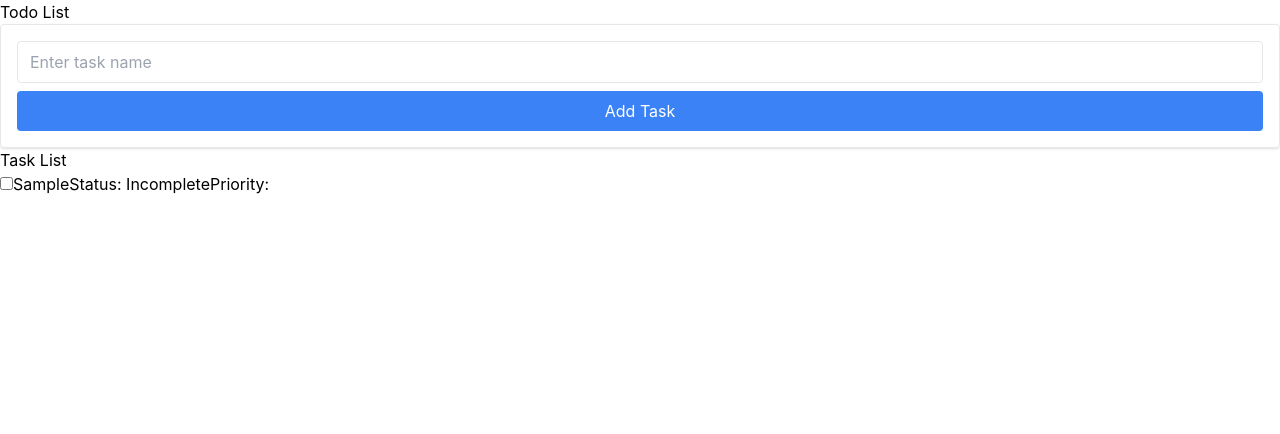
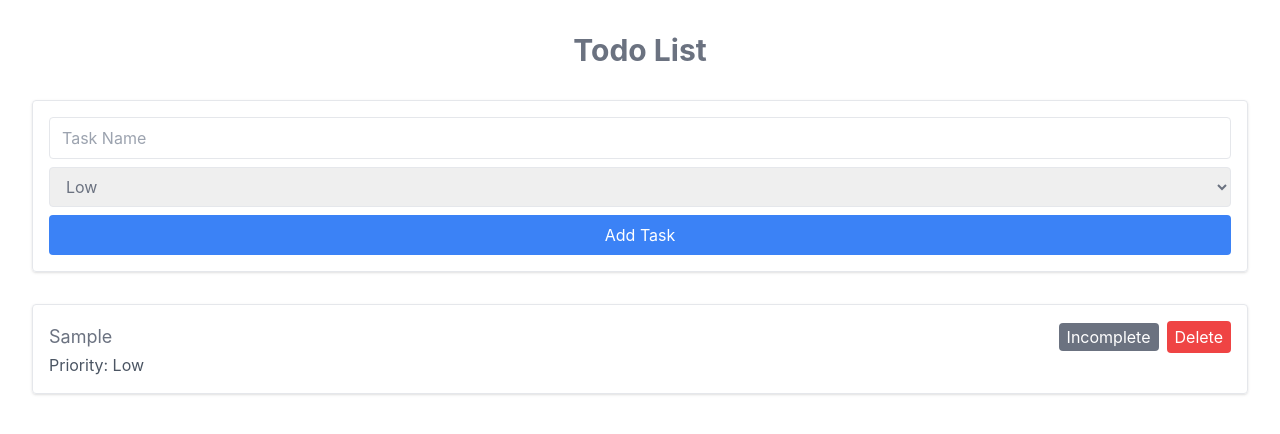
Before and after one commit to sinha45/to-do-list, a React (Create React App) app: page / in a window 1280 px wide. Both pictures are taken after typing "Sample" into the empty fields and a click on the button "Add Task". Shown: the top 434 px of the page. Built offline with nearby package versions, Linux system fonts and the light colour scheme.

Commit message:
delete & style

```diff
--- a/src/App.js
+++ b/src/App.js
@@ -1,48 +1,62 @@
-// App.js
-import React, { useState } from "react";
+import React, { useState, useEffect } from "react";
 import TaskForm from "./components/TaskForm";
 import TaskList from "./components/TaskList";
 
 const App = () => {
   const [tasks, setTasks] = useState([]);
 
-  // Function to add a new task
+  useEffect(() => {
+    const storedTasks = JSON.parse(localStorage.getItem("tasks"));
+    if (storedTasks) {
+      setTasks(storedTasks);
+    }
+  }, []);
+
+  useEffect(() => {
+    localStorage.setItem("tasks", JSON.stringify(tasks));
+  }, [tasks]);
+
   const handleAddTask = (newTask) => {
-    setTasks([...tasks, newTask]);
+    const taskId = Math.floor(Math.random() * 10000); // Generate a random ID
+    const taskWithId = { ...newTask, id: taskId };
+    setTasks([...tasks, taskWithId]);
   };
-
-  const handleToggleTaskStatus = (taskId) => {
-    const updatedTasks = tasks.map((task) => {
-      if (task.id === taskId) {
-        return { ...task, completed: !task.completed };
-      }
-      return task;
-    });
+  const handleDeleteTask = (taskId) => {
+    const updatedTasks = tasks.filter((task) => task.id !== taskId);
     setTasks(updatedTasks);
   };
 
-  const handleEditTaskName = (taskId, newName) => {
-    const updatedTasks = tasks.map((task) => {
-      if (task.id === taskId) {
-        return { ...task, name: newName };
-      }
-      return task;
-    });
+  const handleToggleTask = (taskId) => {
+    const updatedTasks = tasks.map((task) =>
+      task.id === taskId ? { ...task, completed: !task.completed } : task
+    );
+    setTasks(updatedTasks);
+  };
+
+  const handleEditTask = (taskId, newName) => {
+    const updatedTasks = tasks.map((task) =>
+      task.id === taskId ? { ...task, name: newName } : task
+    );
     setTasks(updatedTasks);
   };
 
   return (
-    <div>
-      <h1>Todo List</h1>
-      {/* Task Form component for adding new tasks */}
+    <div className="container mx-auto p-8 text-gray-500">
+      <h1 className="text-3xl font-bold  rounded-xl mb-8 text-center">
+        Todo List
+      </h1>
       <TaskForm onAddTask={handleAddTask} />
-
-      {/* Display the list of tasks */}
-      <TaskList
-        tasks={tasks}
-        onToggleTaskStatus={handleToggleTaskStatus}
-        onEditTaskName={handleEditTaskName}
-      />
+      <div className="mt-8">
+        {tasks.map((task) => (
+          <TaskList
+            key={task.id}
+            task={task}
+            onDelete={handleDeleteTask}
+            onToggle={handleToggleTask}
+            onEdit={handleEditTask}
+          />
+        ))}
+      </div>
     </div>
   );
 };
--- a/src/components/TaskForm.js
+++ b/src/components/TaskForm.js
@@ -2,18 +2,13 @@ import React, { useState } from 'react';
 
 const TaskForm = ({ onAddTask }) => {
   const [taskName, setTaskName] = useState('');
+  const [priority, setPriority] = useState('Low');
 
-  // Function to handle task name input change
-  const handleInputChange = (event) => {
-    setTaskName(event.target.value);
-  };
-
-  // Function to handle form submission
-  const handleSubmit = (event) => {
-    event.preventDefault(); // Prevent default form submission behavior
-    if (!taskName.trim()) return; // Ignore empty task names
-    onAddTask({ name: taskName }); // Pass new task to parent component
-    setTaskName(''); // Clear input field after adding task
+  const handleSubmit = (e) => {
+    e.preventDefault();
+    if (!taskName.trim()) return;
+    onAddTask({ name: taskName, priority, completed: false });
+    setTaskName('');
   };
 
   return (
@@ -21,11 +16,24 @@ const TaskForm = ({ onAddTask }) => {
       <input
         type="text"
         value={taskName}
-        onChange={handleInputChange}
+        onChange={(e) => setTaskName(e.target.value)}
         className="w-full mb-2 px-3 py-2 border rounded"
-        placeholder="Enter task name"
+        placeholder="Task Name"
+        required
       />
-      <button type="submit" className="w-full bg-blue-500 hover:bg-blue-600 text-white py-2 rounded">Add Task</button>
+      <select
+        value={priority}
+        onChange={(e) => setPriority(e.target.value)}
+        className="w-full mb-2 px-3 py-2 border rounded"
+        required
+      >
+        <option>Low</option>
+        <option>Medium</option>
+        <option>High</option>
+      </select>
+      <button type="submit" className="w-full bg-blue-500 hover:bg-blue-600 text-white py-2 rounded">
+        Add Task
+      </button>
     </form>
   );
 };
--- a/src/components/TaskList.js
+++ b/src/components/TaskList.js
@@ -1,41 +1,67 @@
-import React from 'react';
-import { useState } from 'react';
+import React, { useState } from 'react';
 
-const TaskList = ({ tasks, onToggleTaskStatus, onEditTaskName }) => {
-    const [editedTaskName, setEditedTaskName] = useState('');
+const TaskList = ({ task, onDelete, onToggle, onEdit }) => {
+  const [editing, setEditing] = useState(false);
+  const [editedName, setEditedName] = useState(task.name);
 
-    // Function to handle toggling task status
-    const handleToggleStatus = (taskId) => {
-      onToggleTaskStatus(taskId);
+  const handleEdit = () => {
+    if (editedName.trim() !== '') {
+      onEdit(task.id, editedName);
+      setEditing(false);
+    }
   };
-  const handleEditTaskName = (taskId, newName) => {
-    onEditTaskName(taskId, newName);
-    setEditedTaskName('');
+
+  const handleKeyPress = (e) => {
+    if (e.key === 'Enter') {
+      handleEdit();
+    }
+  };
+
+  const handleIncompleteClick = () => {
+    onToggle(task.id);
+  };
+
+  const handleDeleteClick = () => {
+    onDelete(task.id);
   };
 
   return (
-    <div>
-      <h2>Task List</h2>
-      <ul>
-        {tasks.map(task => (
-          <li key={task.id}>
+    <div className="p-4 mb-4 border rounded shadow">
+      <div className="flex justify-between items-center">
+        {editing ? (
           <input
-              type="checkbox"
-              checked={task.completed}
-              onChange={() => handleToggleStatus(task.id)}
+            type="text"
+            className="w-full px-3 py-2 border rounded"
+            value={editedName}
+            onChange={(e) => setEditedName(e.target.value)}
+            onBlur={handleEdit}
+            onKeyPress={handleKeyPress}
+            autoFocus
           />
+        ) : (
           <span
-              contentEditable={true}
-              suppressContentEditableWarning={true}
-              onBlur={(e) => handleEditTaskName(task.id, e.target.textContent)}
+            className={`text-lg cursor-pointer ${task.completed ? 'line-through text-gray-500' : ''}`}
+            onClick={() => setEditing(true)}
           >
             {task.name}
           </span>
-            <span>Status: {task.completed ? 'Completed' : 'Incomplete'}</span>
-            <span>Priority: {task.priority}</span>
-          </li>
-        ))}
-      </ul>
+        )}
+        <div>
+          <span
+            className={`px-2 py-1 rounded cursor-pointer ${task.completed ? 'bg-green-500' : 'bg-gray-500'} text-white`}
+            onClick={handleIncompleteClick}
+          >
+            {task.completed ? 'Completed' : 'Incomplete'}
+          </span>
+          <button
+            onClick={handleDeleteClick}
+            className="ml-2 px-2 py-1 rounded bg-red-500 hover:bg-red-600 text-white"
+          >
+            Delete
+          </button>
+        </div>
+      </div>
+      <p className="text-gray-600">Priority: {task.priority}</p>
     </div>
   );
 };
```
Lines whose indentation alone changed are shown as unchanged.
